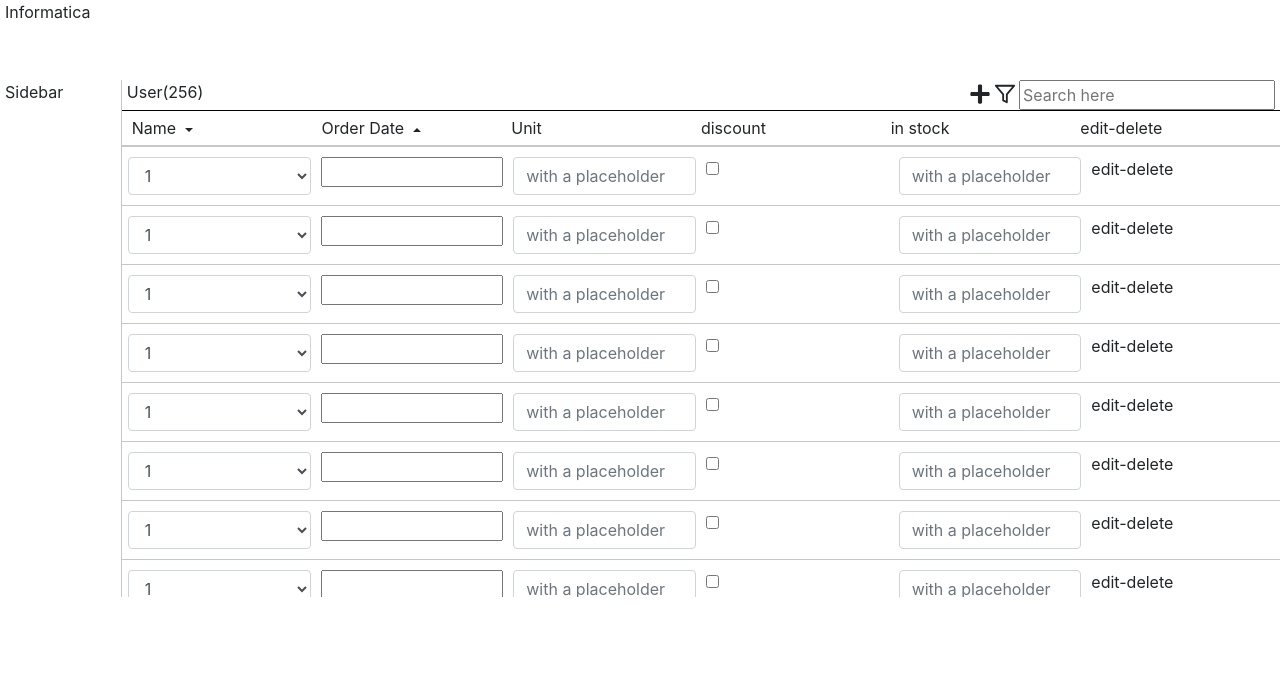
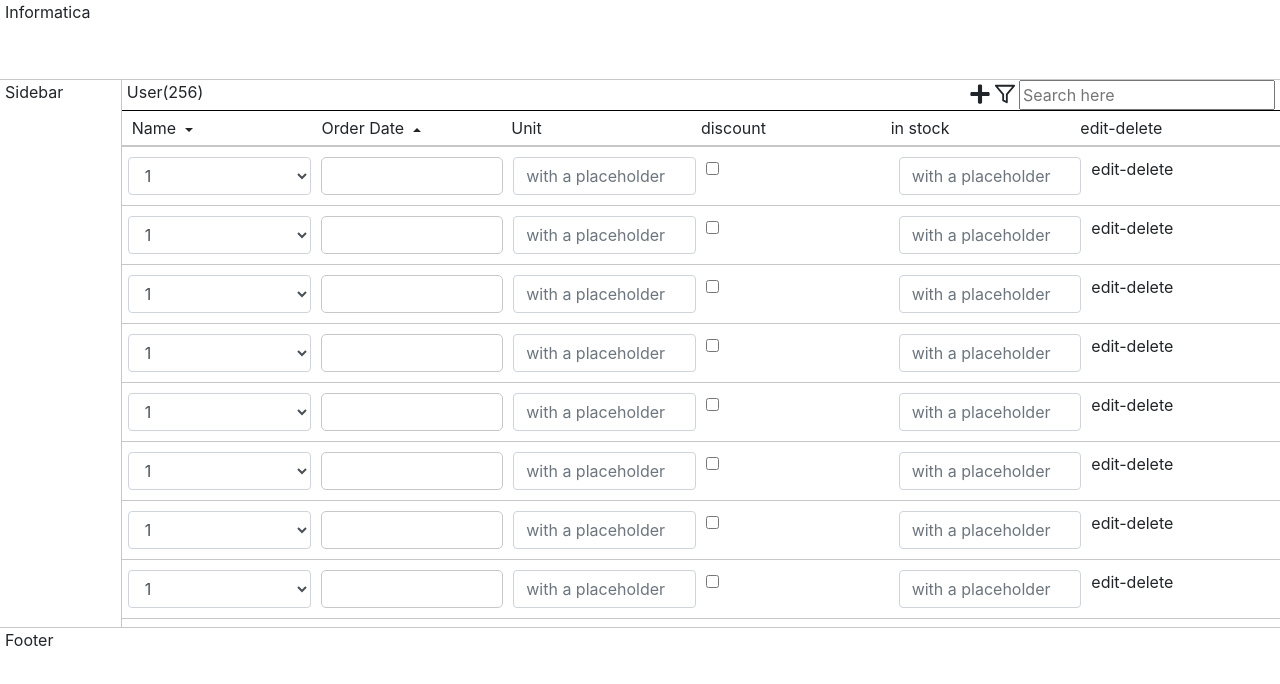
Before and after one commit to parveshtandonig/informatics_poc, a React (Create React App) app: page / in a window 1280 px wide. Shown: the top 684 px of the page. Built offline with nearby package versions, Linux system fonts and the light colour scheme.

Commit message:
POC:
Update design. Fix date element alignment issue.

```diff
--- a/src/App.css
+++ b/src/App.css
@@ -15,13 +15,21 @@
   padding-left: 5px;
   padding-right: 5px;
   height: 80px;
-
+  border-bottom: solid 1px #C7C7C7;
+}
+.app--footer--container{
+  flex-direction: row;
+  flex-wrap: wrap;
+  padding-left: 5px;
+  padding-right: 5px;
+  height: 80px;
+  border-bottom: solid 1px #C7C7C7;
 }
 
 .app-middle--container{
   flex-direction: row;
   flex-wrap: wrap;
-  overflow: hidden;
+  border-bottom: solid 1px #C7C7C7;
 }
 
 .app-sidebar--container{
@@ -72,8 +80,8 @@
 }
 
 .grid--rows--container{
-  min-height:450px;
-  max-height:450px;
+  min-height:480px;
+  max-height:480px;
   overflow-y: scroll;
 }
 
@@ -90,4 +98,14 @@
 
 .react-datepicker-wrapper, .react-datepicker__input-container, .grid--calender--field{
   width: 100%;
+  height: 100%;
 }
+
+.react-datepicker-wrapper, .react-datepicker__input-container{
+  border-style: none;
+}
+
+.grid--calender--field{
+  border: 1px solid #C7C7C7;
+  border-radius: 5px;
+}
--- a/src/App.js
+++ b/src/App.js
@@ -101,6 +101,10 @@ class App extends Component {
             </div>
           </div>
         </div>
+
+        <div className="app--footer--container">
+          Footer
+        </div>
       </div>
     );
   }
```
